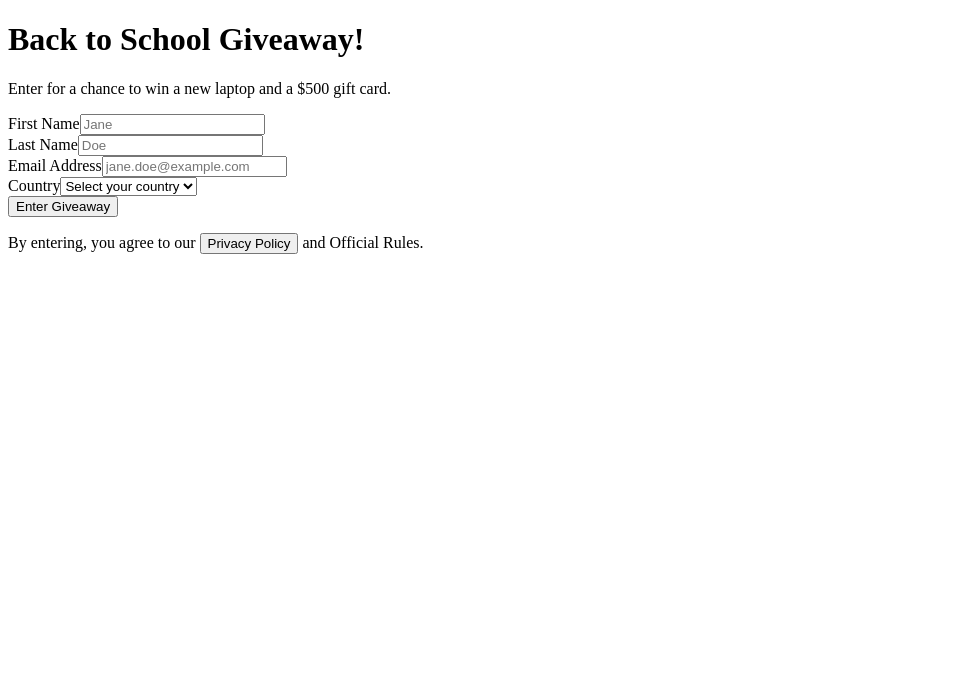
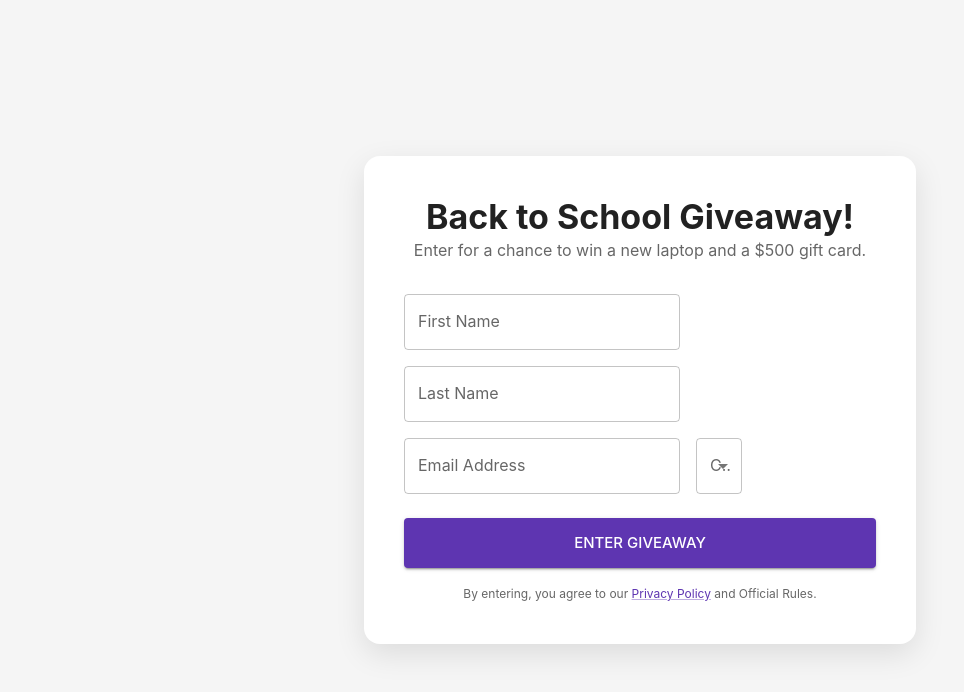
Before and after one commit to upitu/aaf_bts_2025, a React (Vite) app in the folder frontend/: page / in a window 1280 px wide. Shown: the top 692 px of the page, without its empty margins (0-964 px from the left). Built offline with nearby package versions, Linux system fonts and the light colour scheme.

Commit message:
Fixing Frontend Styling V1

```diff
--- a/frontend/src/App.jsx
+++ b/frontend/src/App.jsx
@@ -1,10 +1,26 @@
 import React, { useState } from 'react';
+import { ThemeProvider, createTheme, CssBaseline } from '@mui/material';
 
 // Import the page components from your pages directory
 import LandingPage from './pages/LandingPage';
 import ConfirmEmailPage from './pages/ConfirmEmailPage';
 import ThankYouPage from './pages/ThankYouPage';
 import PrivacyPolicyPage from './pages/PrivacyPolicyPage';
+
+// Create a basic theme for your app
+const theme = createTheme({
+  palette: {
+    primary: {
+      main: '#5e35b1', // A nice purple
+    },
+    background: {
+      default: '#f5f5f5' // A light grey background
+    }
+  },
+  typography: {
+    fontFamily: 'Inter, sans-serif',
+  },
+});
 
 const App = () => {
     // State to manage which page is currently visible
@@ -32,9 +48,10 @@ const App = () => {
     };
 
     return (
-        <div className="bg-gray-50 min-h-screen font-sans text-gray-800">
+        <ThemeProvider theme={theme}>
+            <CssBaseline /> {/* Resets CSS for consistency */}
             {renderPage()}
-        </div>
+        </ThemeProvider>
     );
 };
 
--- a/frontend/src/main.jsx
+++ b/frontend/src/main.jsx
@@ -1,8 +1,6 @@
 import React from 'react';
 import ReactDOM from 'react-dom/client';
 import App from './App.jsx';
-// If you have a main css file, you might import it here, e.g.:
-// import './index.css';
 
 // This finds the <div id="root"></div> element in your index.html file.
 const rootElement = document.getElementById('root');
--- a/frontend/src/pages/ConfirmEmailPage.jsx
+++ b/frontend/src/pages/ConfirmEmailPage.jsx
@@ -1,4 +1,5 @@
 import React, { useState, useRef } from 'react';
+import { Container, Box, Typography, Button, Grid, TextField, Link } from '@mui/material';
 
 const ConfirmEmailPage = ({ navigateTo }) => {
     const [code, setCode] = useState(new Array(6).fill(""));
@@ -24,16 +25,6 @@ const ConfirmEmailPage = ({ navigateTo }) => {
         }
     };
 
-    const handlePaste = (e) => {
-        e.preventDefault();
-        const pasteData = e.clipboardData.getData('text').slice(0, 6);
-        if (/^[0-9]{6}$/.test(pasteData)) {
-            const newCode = pasteData.split('');
-            setCode(newCode);
-            inputsRef.current[5].focus();
-        }
-    };
-
     const handleSubmit = (e) => {
         e.preventDefault();
         const confirmationCode = code.join('');
@@ -47,39 +38,53 @@ const ConfirmEmailPage = ({ navigateTo }) => {
     };
 
     return (
-        <div className="flex flex-col items-center justify-center min-h-screen p-4 bg-gray-50">
-            <div className="w-full max-w-md mx-auto bg-white rounded-2xl shadow-xl p-8 md:p-12 text-center">
-                <h1 className="text-3xl font-bold text-gray-900 mb-4">Check Your Email</h1>
-                <p className="text-gray-600 mb-8">We've sent a 6-digit confirmation code to your email address.</p>
-
-                <form onSubmit={handleSubmit}>
-                    <div className="flex justify-center gap-2 md:gap-4 mb-6" onPaste={handlePaste}>
+        <Container component="main" maxWidth="sm" sx={{ display: 'flex', alignItems: 'center', minHeight: '100vh' }}>
+            <Box
+                sx={{
+                    width: '100%',
+                    p: { xs: 3, sm: 5 },
+                    bgcolor: 'white',
+                    borderRadius: 4,
+                    boxShadow: '0px 10px 30px rgba(0,0,0,0.1)',
+                    textAlign: 'center'
+                }}
+            >
+                <Typography component="h1" variant="h5" fontWeight="bold" mb={2}>
+                    Check Your Email
+                </Typography>
+                <Typography color="text.secondary" mb={4}>
+                    We've sent a 6-digit confirmation code to your email address.
+                </Typography>
+                <Box component="form" onSubmit={handleSubmit}>
+                    <Grid container spacing={1} justifyContent="center" mb={2}>
                         {code.map((digit, index) => (
-                            <input
-                                key={index}
-                                ref={el => inputsRef.current[index] = el}
-                                type="text"
-                                maxLength="1"
-                                value={digit}
-                                onChange={(e) => handleChange(e, index)}
-                                onKeyDown={(e) => handleKeyDown(e, index)}
-                                className="w-12 h-14 md:w-14 md:h-16 text-center text-2xl font-bold bg-gray-100 border border-gray-200 rounded-lg focus:outline-none focus:ring-2 focus:ring-indigo-500"
-                            />
+                            <Grid item xs={2} key={index}>
+                                <TextField
+                                    inputRef={el => inputsRef.current[index] = el}
+                                    value={digit}
+                                    onChange={(e) => handleChange(e, index)}
+                                    onKeyDown={(e) => handleKeyDown(e, index)}
+                                    inputProps={{ maxLength: 1, style: { textAlign: 'center', fontSize: '1.5rem', fontWeight: 'bold' } }}
+                                />
+                            </Grid>
                         ))}
-                    </div>
-                    {error && <p className="text-red-500 text-sm mb-4">{error}</p>}
-                    <button
+                    </Grid>
+                    {error && <Typography variant="caption" color="error.main" sx={{ mb: 2 }}>{error}</Typography>}
+                    <Button
                         type="submit"
-                        className="w-full bg-indigo-600 text-white font-bold py-3 px-4 rounded-lg hover:bg-indigo-700 focus:outline-none focus:ring-2 focus:ring-offset-2 focus:ring-indigo-500 transition-transform transform hover:scale-105"
+                        fullWidth
+                        variant="contained"
+                        size="large"
+                        sx={{ mt: 2, py: 1.5 }}
                     >
                         Confirm
-                    </button>
-                </form>
-                <p className="text-sm text-gray-500 mt-8">
-                    Didn't receive a code? <button className="text-indigo-600 hover:underline">Resend code</button>
-                </p>
-            </div>
-        </div>
+                    </Button>
+                </Box>
+                <Typography variant="body2" color="text.secondary" mt={4}>
+                    Didn't receive a code? <Link href="#">Resend code</Link>
+                </Typography>
+            </Box>
+        </Container>
     );
 };
 
--- a/frontend/src/pages/LandingPage.jsx
+++ b/frontend/src/pages/LandingPage.jsx
@@ -1,4 +1,5 @@
 import React, { useState } from 'react';
+import { Container, Box, Typography, TextField, Button, Grid, Select, MenuItem, FormControl, InputLabel, Link } from '@mui/material';
 
 const LandingPage = ({ navigateTo }) => {
     const [formData, setFormData] = useState({
@@ -38,88 +39,100 @@ const LandingPage = ({ navigateTo }) => {
     };
 
     return (
-        <div className="flex flex-col items-center justify-center min-h-screen p-4 bg-gray-50">
-            <div className="w-full max-w-lg mx-auto bg-white rounded-2xl shadow-xl p-8 md:p-12">
-                <div className="text-center mb-8">
-                    <h1 className="text-3xl md:text-4xl font-bold text-gray-900 mb-2">Back to School Giveaway!</h1>
-                    <p className="text-gray-600">Enter for a chance to win a new laptop and a $500 gift card.</p>
-                </div>
+        <Container component="main" maxWidth="sm" sx={{ display: 'flex', alignItems: 'center', minHeight: '100vh' }}>
+            <Box
+                sx={{
+                    width: '100%',
+                    p: { xs: 3, sm: 5 },
+                    bgcolor: 'white',
+                    borderRadius: 4,
+                    boxShadow: '0px 10px 30px rgba(0,0,0,0.1)',
+                }}
+            >
+                <Box textAlign="center" mb={4}>
+                    <Typography component="h1" variant="h4" fontWeight="bold">
+                        Back to School Giveaway!
+                    </Typography>
+                    <Typography variant="body1" color="text.secondary">
+                        Enter for a chance to win a new laptop and a $500 gift card.
+                    </Typography>
+                </Box>
 
-                <form onSubmit={handleSubmit} noValidate>
-                    <div className="grid grid-cols-1 md:grid-cols-2 gap-6 mb-6">
-                        <div>
-                            <label htmlFor="firstName" className="block text-sm font-medium text-gray-700 mb-1">First Name</label>
-                            <input
-                                type="text"
+                <Box component="form" onSubmit={handleSubmit} noValidate>
+                    <Grid container spacing={2}>
+                        <Grid item xs={12} sm={6}>
+                            <TextField
+                                fullWidth
                                 id="firstName"
                                 name="firstName"
+                                label="First Name"
                                 value={formData.firstName}
                                 onChange={handleChange}
-                                className={`w-full px-4 py-3 bg-gray-100 border rounded-lg focus:outline-none focus:ring-2 ${errors.firstName ? 'border-red-500 focus:ring-red-500' : 'border-gray-200 focus:ring-indigo-500'}`}
-                                placeholder="Jane"
+                                error={!!errors.firstName}
+                                helperText={errors.firstName}
                             />
-                            {errors.firstName && <p className="text-red-500 text-xs mt-1">{errors.firstName}</p>}
-                        </div>
-                        <div>
-                            <label htmlFor="lastName" className="block text-sm font-medium text-gray-700 mb-1">Last Name</label>
-                            <input
-                                type="text"
+                        </Grid>
+                        <Grid item xs={12} sm={6}>
+                            <TextField
+                                fullWidth
                                 id="lastName"
                                 name="lastName"
+                                label="Last Name"
                                 value={formData.lastName}
                                 onChange={handleChange}
-                                className={`w-full px-4 py-3 bg-gray-100 border rounded-lg focus:outline-none focus:ring-2 ${errors.lastName ? 'border-red-500 focus:ring-red-500' : 'border-gray-200 focus:ring-indigo-500'}`}
-                                placeholder="Doe"
+                                error={!!errors.lastName}
+                                helperText={errors.lastName}
                             />
-                            {errors.lastName && <p className="text-red-500 text-xs mt-1">{errors.lastName}</p>}
-                        </div>
-                    </div>
-
-                    <div className="mb-6">
-                        <label htmlFor="email" className="block text-sm font-medium text-gray-700 mb-1">Email Address</label>
-                        <input
-                            type="email"
+                        </Grid>
+                        <Grid item xs={12}>
+                            <TextField
+                                fullWidth
                                 id="email"
                                 name="email"
+                                label="Email Address"
+                                type="email"
                                 value={formData.email}
                                 onChange={handleChange}
-                            className={`w-full px-4 py-3 bg-gray-100 border rounded-lg focus:outline-none focus:ring-2 ${errors.email ? 'border-red-500 focus:ring-red-500' : 'border-gray-200 focus:ring-indigo-500'}`}
-                            placeholder="jane.doe@example.com"
+                                error={!!errors.email}
+                                helperText={errors.email}
                             />
-                        {errors.email && <p className="text-red-500 text-xs mt-1">{errors.email}</p>}
-                    </div>
-
-                    <div className="mb-8">
-                        <label htmlFor="country" className="block text-sm font-medium text-gray-700 mb-1">Country</label>
-                        <select
+                        </Grid>
+                        <Grid item xs={12}>
+                            <FormControl fullWidth error={!!errors.country}>
+                                <InputLabel id="country-label">Country</InputLabel>
+                                <Select
+                                    labelId="country-label"
                                     id="country"
                                     name="country"
                                     value={formData.country}
+                                    label="Country"
                                     onChange={handleChange}
-                            className={`w-full px-4 py-3 bg-gray-100 border rounded-lg focus:outline-none focus:ring-2 ${errors.country ? 'border-red-500 focus:ring-red-500' : 'border-gray-200 focus:ring-indigo-500'}`}
                                 >
-                            <option value="">Select your country</option>
-                            <option value="USA">United States</option>
-                            <option value="CAN">Canada</option>
-                            <option value="GBR">United Kingdom</option>
-                            <option value="AUS">Australia</option>
-                        </select>
-                        {errors.country && <p className="text-red-500 text-xs mt-1">{errors.country}</p>}
-                    </div>
-
-                    <button
+                                    <MenuItem value=""><em>Select your country</em></MenuItem>
+                                    <MenuItem value="USA">United States</MenuItem>
+                                    <MenuItem value="CAN">Canada</MenuItem>
+                                    <MenuItem value="GBR">United Kingdom</MenuItem>
+                                    <MenuItem value="AUS">Australia</MenuItem>
+                                </Select>
+                                {errors.country && <Typography variant="caption" color="error.main" sx={{ ml: 2, mt: 1 }}>{errors.country}</Typography>}
+                            </FormControl>
+                        </Grid>
+                    </Grid>
+                    <Button
                         type="submit"
-                        className="w-full bg-indigo-600 text-white font-bold py-3 px-4 rounded-lg hover:bg-indigo-700 focus:outline-none focus:ring-2 focus:ring-offset-2 focus:ring-indigo-500 transition-transform transform hover:scale-105"
+                        fullWidth
+                        variant="contained"
+                        size="large"
+                        sx={{ mt: 3, mb: 2, py: 1.5 }}
                     >
                         Enter Giveaway
-                    </button>
-                </form>
-
-                <p className="text-center text-xs text-gray-500 mt-8">
-                    By entering, you agree to our <button onClick={() => navigateTo('privacyPolicy')} className="text-indigo-600 hover:underline">Privacy Policy</button> and Official Rules.
-                </p>
-            </div>
-        </div>
+                    </Button>
+                </Box>
+                <Typography variant="caption" color="text.secondary" align="center" display="block">
+                    By entering, you agree to our <Link href="#" onClick={(e) => { e.preventDefault(); navigateTo('privacyPolicy'); }}>Privacy Policy</Link> and Official Rules.
+                </Typography>
+            </Box>
+        </Container>
     );
 };
 
--- a/frontend/src/pages/PrivacyPolicyPage.jsx
+++ b/frontend/src/pages/PrivacyPolicyPage.jsx
@@ -1,31 +1,48 @@
 import React from 'react';
+import { Container, Box, Typography, Button } from '@mui/material';
 
 const PrivacyPolicyPage = ({ navigateTo }) => {
     return (
-        <div className="flex flex-col items-center min-h-screen p-4 bg-gray-50">
-            <div className="w-full max-w-3xl mx-auto bg-white rounded-2xl shadow-xl p-8 md:p-12 my-10">
-                <h1 className="text-3xl font-bold text-gray-900 mb-6">Privacy Policy</h1>
-                <div className="prose max-w-none text-gray-600">
-                    <p><strong>Last Updated: July 26, 2025</strong></p>
-                    <p>Lorem ipsum dolor sit amet, consectetur adipiscing elit. Integer nec odio. Praesent libero. Sed cursus ante dapibus diam. Sed nisi. Nulla quis sem at nibh elementum imperdiet. Duis sagittis ipsum. Praesent mauris. Fusce nec tellus sed augue semper porta. Mauris massa.</p>
-
-                    <h2 className="text-xl font-bold text-gray-800 mt-6 mb-2">Information We Collect</h2>
-                    <p>Vestibulum lacinia arcu eget nulla. Class aptent taciti sociosqu ad litora torquent per conubia nostra, per inceptos himenaeos. Curabitur sodales ligula in libero. Sed dignissim lacinia nunc. Curabitur tortor. Pellentesque nibh. Aenean quam. In scelerisque sem at dolor. Maecenas mattis. Sed convallis tristique sem. Proin ut ligula vel nunc egestas porttitor.</p>
-
-                    <h2 className="text-xl font-bold text-gray-800 mt-6 mb-2">How We Use Your Information</h2>
-                    <p>Morbi lectus risus, iaculis vel, suscipit quis, luctus non, massa. Fusce ac turpis quis ligula lacinia aliquet. Mauris ipsum. Nulla metus metus, ullamcorper vel, tincidunt sed, euismod in, nibh. Quisque volutpat condimentum velit. Class aptent taciti sociosqu ad litora torquent per conubia nostra, per inceptos himenaeos. Nam nec ante.</p>
-
-                    <h2 className="text-xl font-bold text-gray-800 mt-6 mb-2">Contact Us</h2>
-                    <p>Sed lacinia, urna non tincidunt mattis, tortor neque adipiscing diam, a cursus ipsum ante quis turpis. Nulla facilisi. Ut fringilla. Suspendisse potenti. Nunc feugiat mi a tellus consequat imperdiet. Vestibulum sapien. Proin quam. Etiam ultrices. Suspendisse in justo eu magna luctus suscipit.</p>
-                </div>
-                <button
+        <Container component="main" maxWidth="md" sx={{ my: 4 }}>
+            <Box
+                sx={{
+                    width: '100%',
+                    p: { xs: 3, sm: 5 },
+                    bgcolor: 'white',
+                    borderRadius: 4,
+                    boxShadow: '0px 10px 30px rgba(0,0,0,0.1)',
+                }}
+            >
+                <Typography component="h1" variant="h4" fontWeight="bold" mb={3}>
+                    Privacy Policy
+                </Typography>
+                <Typography variant="subtitle2" color="text.secondary" mb={3}>
+                    Last Updated: July 26, 2025
+                </Typography>
+                <Typography paragraph color="text.secondary">
+                    Lorem ipsum dolor sit amet, consectetur adipiscing elit. Integer nec odio. Praesent libero. Sed cursus ante dapibus diam. Sed nisi. Nulla quis sem at nibh elementum imperdiet. Duis sagittis ipsum. Praesent mauris. Fusce nec tellus sed augue semper porta. Mauris massa.
+                </Typography>
+                <Typography component="h2" variant="h6" fontWeight="bold" mt={4} mb={1}>
+                    Information We Collect
+                </Typography>
+                <Typography paragraph color="text.secondary">
+                    Vestibulum lacinia arcu eget nulla. Class aptent taciti sociosqu ad litora torquent per conubia nostra, per inceptos himenaeos. Curabitur sodales ligula in libero. Sed dignissim lacinia nunc. Curabitur tortor. Pellentesque nibh. Aenean quam. In scelerisque sem at dolor. Maecenas mattis.
+                </Typography>
+                <Typography component="h2" variant="h6" fontWeight="bold" mt={4} mb={1}>
+                    How We Use Your Information
+                </Typography>
+                <Typography paragraph color="text.secondary">
+                    Morbi lectus risus, iaculis vel, suscipit quis, luctus non, massa. Fusce ac turpis quis ligula lacinia aliquet. Mauris ipsum. Nulla metus metus, ullamcorper vel, tincidunt sed, euismod in, nibh. Quisque volutpat condimentum velit. Class aptent taciti sociosqu ad litora torquent per conubia nostra, per inceptos himenaeos.
+                </Typography>
+                <Button
+                    variant="contained"
                     onClick={() => navigateTo('landing')}
-                    className="mt-8 bg-indigo-600 text-white font-bold py-3 px-6 rounded-lg hover:bg-indigo-700 focus:outline-none focus:ring-2 focus:ring-offset-2 focus:ring-indigo-500 transition-transform transform hover:scale-105"
+                    sx={{ mt: 4 }}
                 >
                     Back to Homepage
-                </button>
-            </div>
-        </div>
+                </Button>
+            </Box>
+        </Container>
     );
 };
 
--- a/frontend/src/pages/ThankYouPage.jsx
+++ b/frontend/src/pages/ThankYouPage.jsx
@@ -1,22 +1,40 @@
 import React from 'react';
+import { Container, Box, Typography, Button } from '@mui/material';
+import CheckCircleOutlineIcon from '@mui/icons-material/CheckCircleOutline';
 
 const ThankYouPage = ({ navigateTo }) => {
     return (
-        <div className="flex flex-col items-center justify-center min-h-screen p-4 bg-gray-50 text-center">
-            <div className="w-full max-w-md mx-auto bg-white rounded-2xl shadow-xl p-8 md:p-12">
-                <div className="text-green-500 mb-6">
-                    <svg className="w-20 h-20 mx-auto" fill="none" stroke="currentColor" viewBox="0 0 24 24" xmlns="http://www.w3.org/2000/svg"><path strokeLinecap="round" strokeLinejoin="round" strokeWidth="2" d="M9 12l2 2 4-4m6 2a9 9 0 11-18 0 9 9 0 0118 0z"></path></svg>
-                </div>
-                <h1 className="text-3xl font-bold text-gray-900 mb-4">Thank You!</h1>
-                <p className="text-gray-600 mb-8">Your entry has been confirmed. We'll announce the winner on August 31st. Good luck!</p>
-                <button
+        <Container component="main" maxWidth="xs" sx={{ display: 'flex', alignItems: 'center', minHeight: '100vh' }}>
+            <Box
+                sx={{
+                    width: '100%',
+                    p: { xs: 3, sm: 5 },
+                    bgcolor: 'white',
+                    borderRadius: 4,
+                    boxShadow: '0px 10px 30px rgba(0,0,0,0.1)',
+                    textAlign: 'center'
+                }}
+            >
+                <Box color="success.main" mb={3}>
+                    <CheckCircleOutlineIcon sx={{ fontSize: 80 }} />
+                </Box>
+                <Typography component="h1" variant="h5" fontWeight="bold" mb={2}>
+                    Thank You!
+                </Typography>
+                <Typography color="text.secondary" mb={4}>
+                    Your entry has been confirmed. We'll announce the winner on August 31st. Good luck!
+                </Typography>
+                <Button
+                    fullWidth
+                    variant="contained"
+                    size="large"
                     onClick={() => navigateTo('landing')}
-                    className="w-full bg-indigo-600 text-white font-bold py-3 px-4 rounded-lg hover:bg-indigo-700 focus:outline-none focus:ring-2 focus:ring-offset-2 focus:ring-indigo-500 transition-transform transform hover:scale-105"
+                    sx={{ py: 1.5 }}
                 >
                     Back to Homepage
-                </button>
-            </div>
-        </div>
+                </Button>
+            </Box>
+        </Container>
     );
 };
 
```
Also changed, not shown: frontend/package.json (+5 -2 lines), 1 other file (tests, documents, lock files or other folders). Lines whose indentation alone changed are shown as unchanged.
